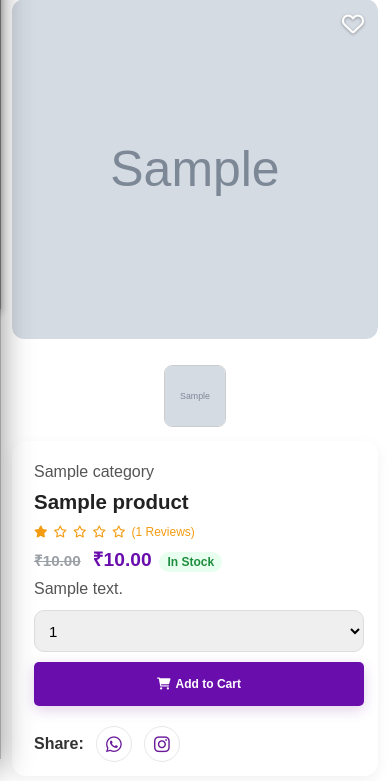
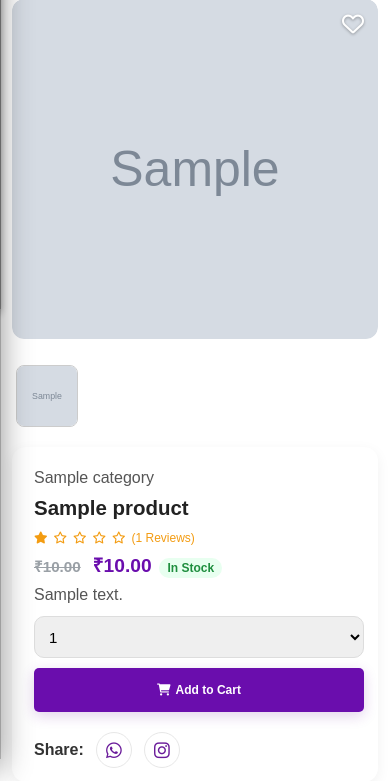
Before and after one commit to inno-vin/Swetha-collections, a Django app: a page that uses templates/store/base.html in a window 390 px wide. Shown: the part 85-866 px from the top of the page. Run offline with Django 3.2, Linux system fonts and the light colour scheme; tables that the repository leaves empty hold one stand-in row (values such as "Sample post"); grey boxes marked "Sample" are stand-in pictures; data that the repository does not hold is empty; parts of the project's set-up code (start-up, migrations or seed data) failed here and were passed over; some libraries are stand-ins or nearby versions.

Commit message:
product  bug fixed

```diff
--- a/static/product_details.css
+++ b/static/product_details.css
@@ -226,19 +226,34 @@ body {
     width: 100%;
     max-width: 420px;
     margin: 8px auto 0;
+
+    /* make it a swipeable row */
+    display: flex;
     flex-direction: row;
-    justify-content: center;
+    flex-wrap: nowrap;              /* prevent wrapping */
+    justify-content: flex-start;    /* start at left */
     gap: 8px;
-    padding: 0;
+    padding: 0 4px 6px;
+
+    overflow-x: auto;               /* horizontal scroll */
+    overflow-y: hidden;
+    -webkit-overflow-scrolling: touch;
+    scroll-snap-type: x mandatory;  /* optional: nice snapping */
   }
+
   .thumbnail-gallery img {
     width: 62px !important;
     height: 62px !important;
     object-fit: cover;
     border-radius: 8px;
-    flex: 0 0 auto;
+    flex: 0 0 auto;                 /* don't shrink */
+    scroll-snap-align: center;      /* optional: snap target */
   }
 
+  /* optional: hide scrollbar */
+  .thumbnail-gallery::-webkit-scrollbar { display: none; }
+  .thumbnail-gallery { scrollbar-width: none; }
+}
   /* Info card and subtle right shift as requested */
   .product-info {
     background: #fff;
```
